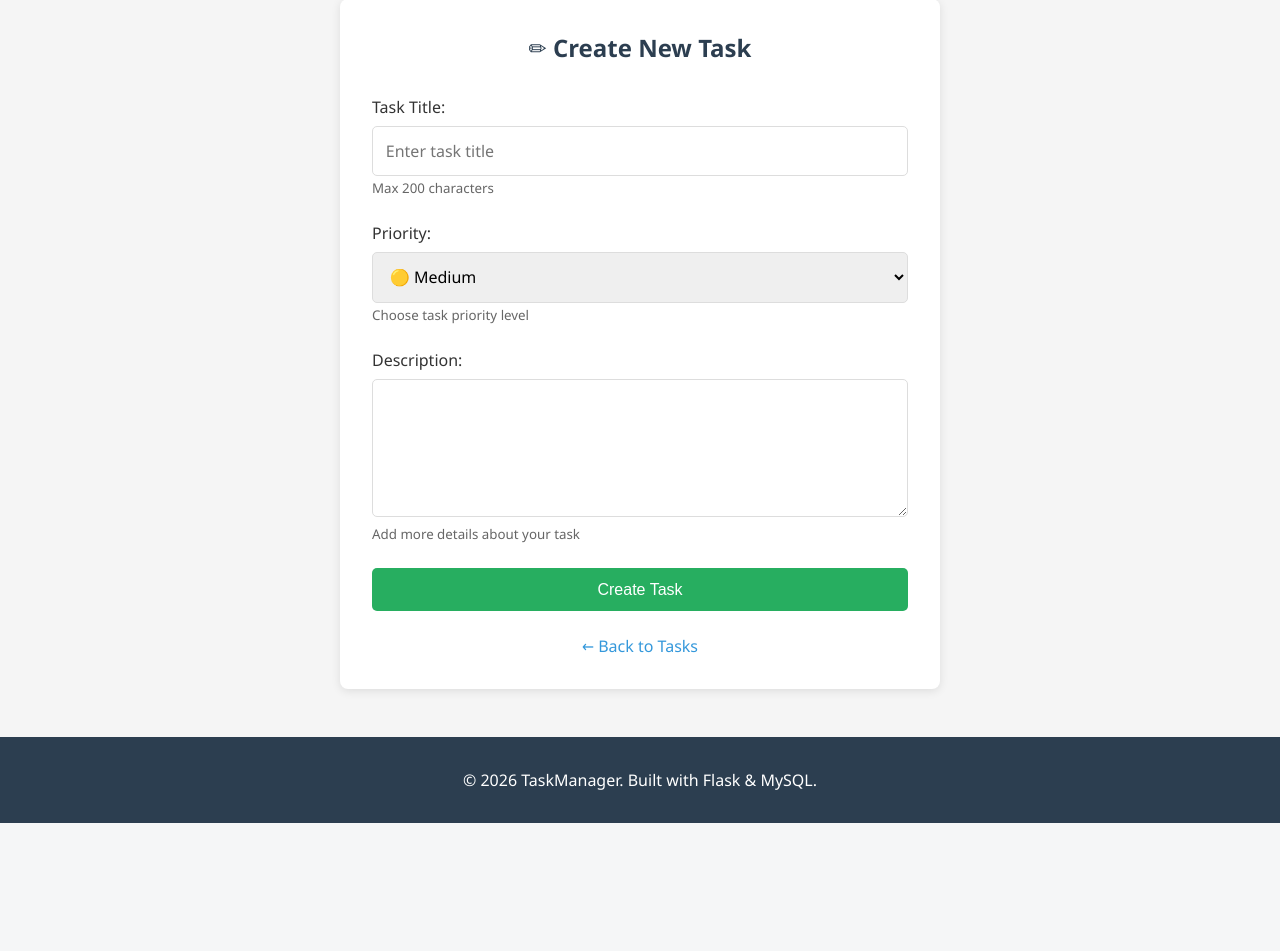
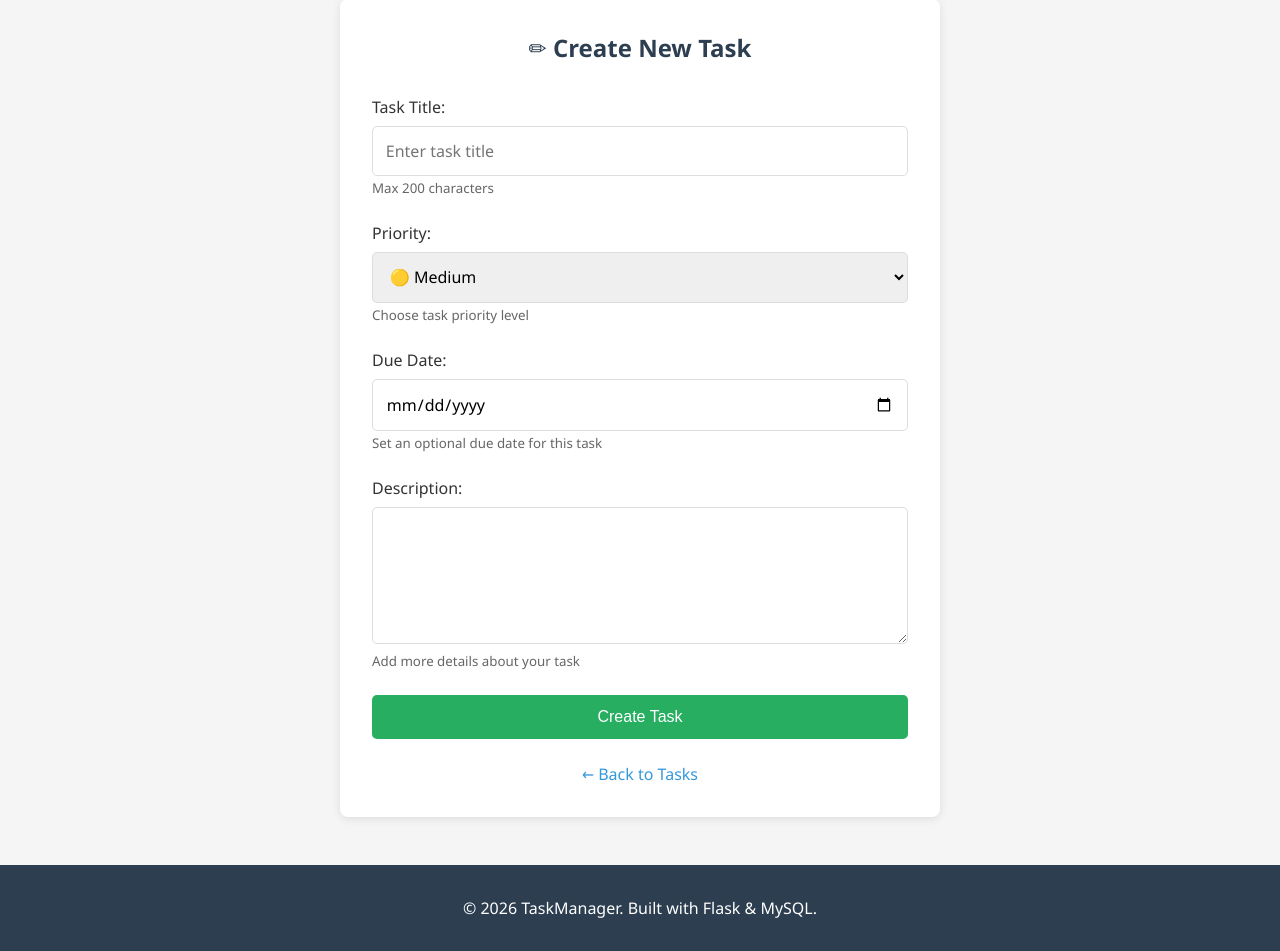
Before and after one commit to rijanxtha7/task-manager, a Flask app: page /tasks/create in a window 1280 px wide. Shown: the part 158-1109 px from the top of the page. Before the commit the page ends 981 px from the top, so only its background shows below. Run offline with Flask 3, Linux system fonts and the light colour scheme; the visitor is signed in with stand-in values (Sample User, id 1).

Commit message:
Add due date field to create task form with date picker

```diff
--- a/app/templates/create_task.html
+++ b/app/templates/create_task.html
@@ -33,6 +33,16 @@
             </select>
             <small style="color: #666;">Choose task priority level</small>
         </div>
+        <!-- Task Due Date Field -->
+        <div>
+            <label for="due_date" style="display: block; margin-bottom: 0.5rem; font-weight: 500;">Due Date:</label>
+            <input
+                type="date"
+                id="due_date"
+                name="due_date"
+                style="width: 100%; padding: 0.8rem; border: 1px solid #ddd; border-radius: 5px; font-size: 1rem; font-family: inherit; box-sizing: border-box;">
+            <small style="color: #666;">Set an optional due date for this task</small>
+        </div>
 
         <!-- Task Description Field -->
         <div>
```
